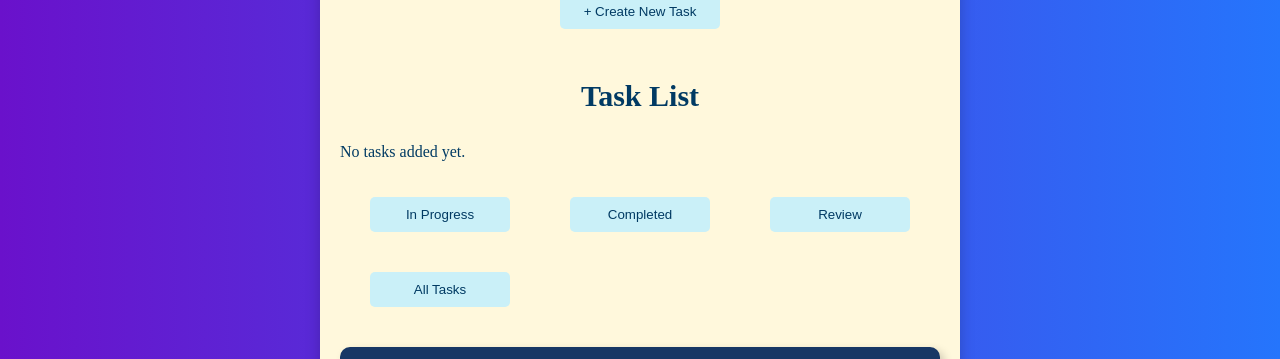
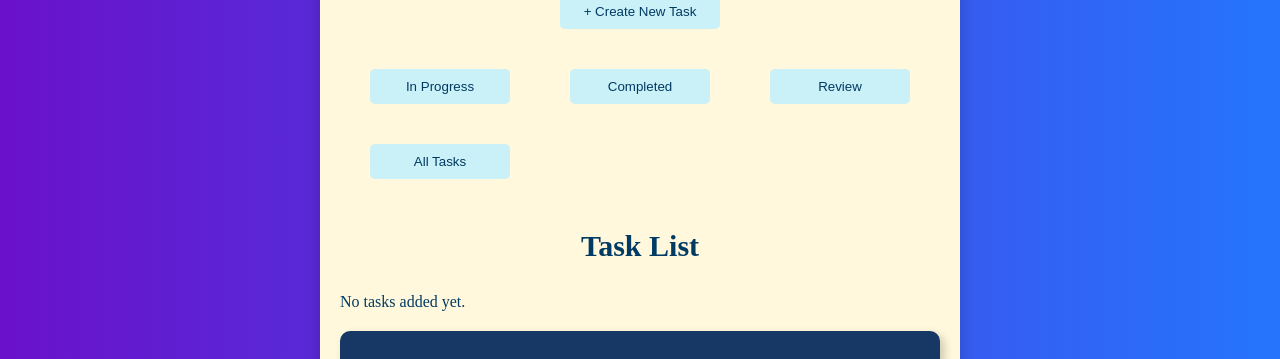
Before and after one commit to chantalm02/todo_app, a React (Create React App) app: page / in a window 1280 px wide. Shown: the part 366-725 px from the top of the page. Built offline with nearby package versions, Linux system fonts and the light colour scheme.

Commit message:
changed sorting buttons position

```diff
--- a/src/App.js
+++ b/src/App.js
@@ -60,17 +60,18 @@ function App() {
     <div className="app-container">
       <div className="task-container">
         <HeadBanner />
+
         <TaskForm onAddForm={addTasks} />
+        {/*Sorting Buttons*/}
+        <button className="sorttask" onClick={() => sortTasks("in-progress")}>In Progress</button>
+        <button className="sorttask" onClick={() => sortTasks("completed")}>Completed</button>
+        <button className="sorttask" onClick={() => sortTasks("review")}>Review</button>
+        <button className="sorttask" onClick={() => sortTasks("all")}>All Tasks</button> {/* To show all tasks */}
         <TaskList
           tasks={tasks}
           onEditTasks={editTask}
           onDeleteTask={deleteTask}
         />
-        {/*Sorting Buttons*/}
-        <button className="sorttask" onClick={() => sortTasks("in-progress")}>In Progress</button>
-        <button className="sorttask" onClick={() => sortTasks("completed")}>Completed</button>
-        <button className="sorttask" onClick={() => sortTasks("review")}>Review</button>
-        <button className="sorttask" onClick={() => sortTasks("all")}>All Tasks</button> {/* To show all tasks */}
 
         <Footer />
         </div>
```
